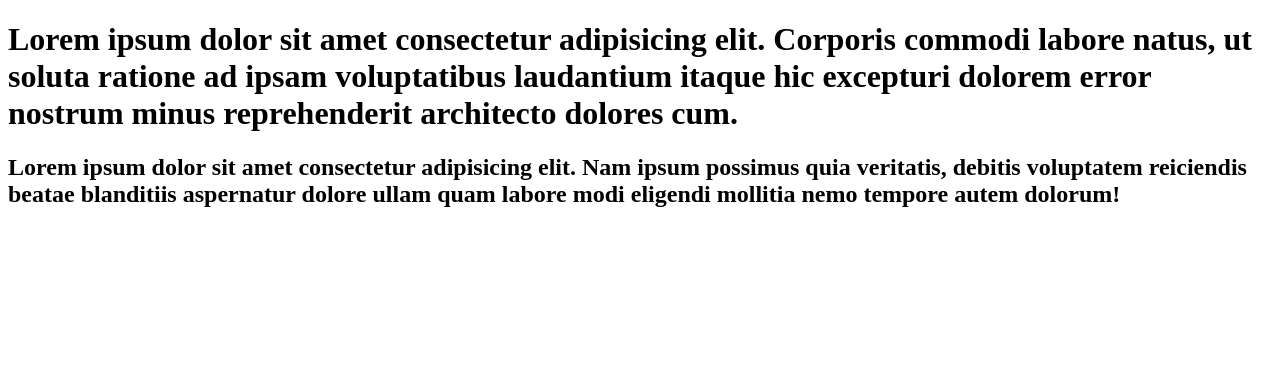
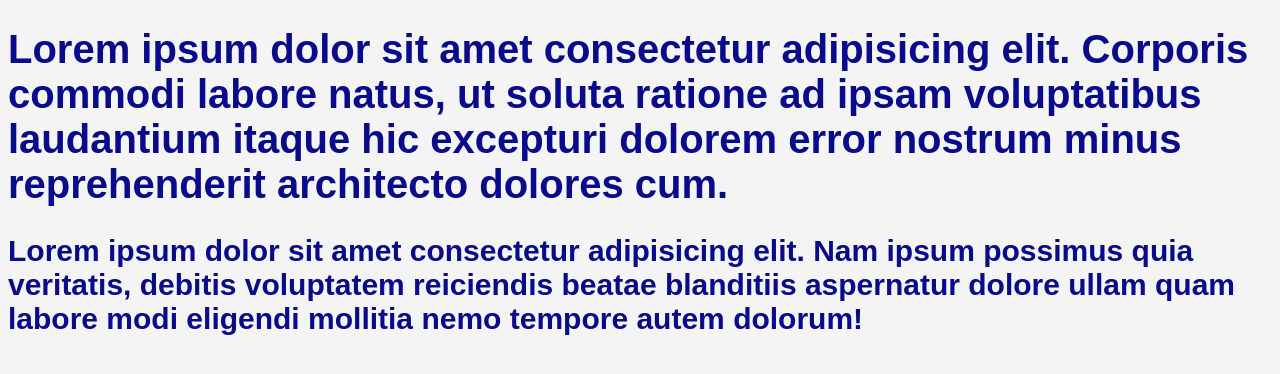
Before and after one commit to mendessouza09-spec/mendes, a plain HTML site: page index.html in a window 1280 px wide. Drawn offline with Linux system fonts and the light colour scheme.

Commit message:
troca de cor

```diff
--- a/index.html
+++ b/index.html
@@ -4,6 +4,14 @@
     <meta charset="UTF-8">
     <meta name="viewport" content="width=device-width, initial-scale=1.0">
     <title>meu primeiro site</title>
+    <style>
+      body{
+        font-family: Arial, Helvetica, sans-serif;
+        font-size: 20px;
+        background-color: #f4f4f4;
+        color: #090b8a;
+      }
+    </style>
 </head>
 <body>
   <h1>
```
